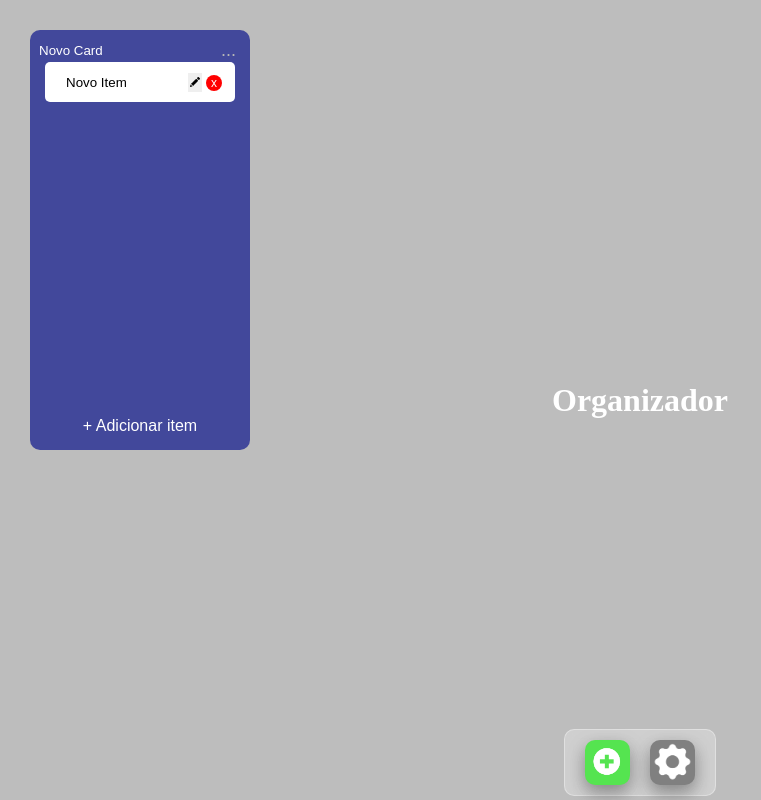
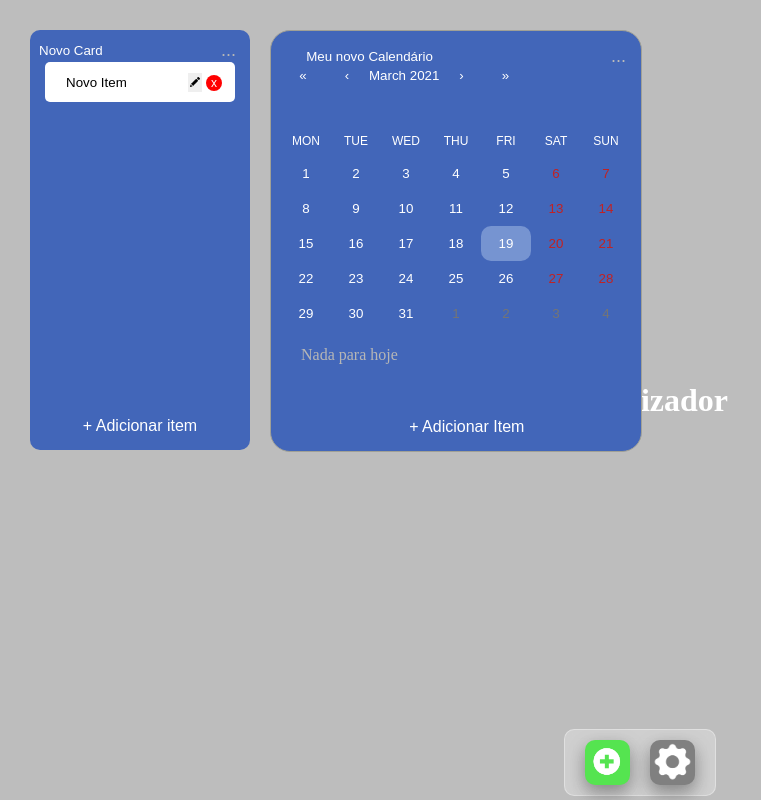
Before and after one commit to patrick095/Organizer, a React (Create React App) app: page / in a window 1280 px wide. Shown: the whole page, without its empty margins (0-761 px from the left). Built offline with nearby package versions, Linux system fonts and the light colour scheme.

Commit message:
- add calendarM

```diff
--- a/package.json
+++ b/package.json
@@ -6,11 +6,15 @@
     "@testing-library/jest-dom": "^5.11.4",
     "@testing-library/react": "^11.1.0",
     "@testing-library/user-event": "^12.1.10",
+    "classnames": "^2.2.6",
     "react": "^17.0.1",
+    "react-calendar": "^3.3.1",
     "react-dom": "^17.0.1",
     "react-router-dom": "^5.2.0",
     "react-scripts": "4.0.3",
-    "web-vitals": "^1.0.1"
+    "styled-components": "^5.2.1",
+    "web-vitals": "^1.0.1",
+    "webpack-dev-server": "^3.11.1"
   },
   "scripts": {
     "start": "react-scripts start",
--- a/src/pages/index/index.js
+++ b/src/pages/index/index.js
@@ -1,13 +1,19 @@
 import React, { useEffect, useState } from 'react';
+import Calendar from 'react-calendar';
+
 import PageDefault from '../../components/PageDefault';
 import editButton from '../../assets/buttons/edit.png';
 
 import "./styles.css"
 
 function Index() {
-    const [allObjects, setAllObjects] = useState([{type: "card",title: "Novo Card", body: [{title:"Novo Item", body:"Aqui um pequeno texto do corpo do item"}]}])
+    const [allObjects, setAllObjects] = useState([
+        {type: "card",title: "Novo Card", body: [{title:"Novo Item", body:"Aqui um pequeno texto do corpo do item"}]},
+        {type: "calendarM", title: "Meu novo Calendário", body: []}
+    ])
     const [buttonOption, setButtonOption] = useState([])
     const [subItemActive,setSubItemActive ] = useState([[]])
+    const [valueCalendar, onChangeCalendar] = useState(new Date());
     //use Effect cria todas as opções dos botões de acordo com o que está em allObjects
     useEffect(() =>{
         allObjects.map((obj,i) =>{
@@ -24,6 +30,7 @@ function Index() {
     }, [allObjects])
 
     //modelos de objetos
+    //CARD
     function objectCard(obj, i){
         function buttonSubItem(index){
             if (subItemActive[i][index] === '') {
@@ -86,6 +93,39 @@ function Index() {
                 <button className="addItem" onClick={() => addSubItem(i)}>+ Adicionar item</button>
             </div>
         )}
+
+    //CALENDÁRIO
+    function objectCalendar(obj, index){
+    //console.log(valueCalendar)
+    let bodyToShow
+    if (obj.body.length < 1) {
+        bodyToShow = (<span>Nada para hoje</span>)
+    }
+    ///fazer aqui como vão ser salvos os itens no calendário
+        return (
+            <div className="calendar">
+                <div className="calendarHeader">
+                <input type="text" value={obj.title} onChange={(e)=>changeTitle(index, e.target.value)}/>
+                <button onClick={() => handlebuttonOption(index)} className="cardOptionsButton">...</button>
+                <div className={'cardOptions '+ buttonOption[index]}>
+                        <button onClick={()=> removeCard(index)}>Apagar</button>
+                </div>
+                </div>
+            <Calendar
+                onChange={onChangeCalendar}
+                value={valueCalendar}
+                //formatLongDate={( 'dd MMM YYYY')}
+            />
+            <div className="dayItem">
+                {bodyToShow}
+                </div>
+            <div className="buttonAdd">
+                <button >+ Adicionar Item</button>
+            </div>
+            </div>
+        )
+    }
+    //FUNÇÕES CARD
     function removeCard(index){
         allObjects.splice(index, 1)
         setAllObjects([...allObjects])
@@ -114,6 +154,9 @@ function Index() {
                             o = objectCard(obj, i)
                         }
                         //por enquanto vou deixar assim para evitar erro
+                        else if (obj.type === "calendarM") {
+                            o = objectCalendar(obj, i)
+                        }
                         else {
                             o = objectCard(obj, i)
                         }
--- a/src/pages/index/styles.css
+++ b/src/pages/index/styles.css
@@ -1,3 +1,7 @@
+* {
+    --primary-item-bg-color: rgb(66, 102, 185);
+    --primary-item-font-color: white;
+}
 .h1Background {
  color: white;
  position: absolute;
@@ -13,7 +17,7 @@
     width: 200px;
     height: 400px;
     border-radius: 10px;
-    background-color: rgb(66, 72, 155);
+    background-color: var(--primary-item-bg-color);
     padding: 10px;
     margin: 10px;
     position: relative;
@@ -22,7 +26,7 @@
     flex-direction: column;
 }
 .card .cardTitle {
-    color: white;
+    color: var(--primary-item-font-color);
     display: flex;
     flex-direction: row;
     justify-content: space-between;
@@ -32,9 +36,9 @@
     border: none;
     background-color: rgba(255, 255, 255, 0);
     cursor: pointer;
-    color: white;
+    color: var(--primary-item-font-color);
 }
-.card .cardTitle .cardOptionsButton {
+.cardOptionsButton {
     border: none;
     width: 25px;
     height: 20px;
@@ -44,13 +48,13 @@
     color: rgb(182, 182, 182);
     font-size: 18px;
 }
-.card .cardTitle .cardOptionsButton:hover {
+.cardOptionsButton:hover {
     background-color: rgba(255, 255, 255, 0.267);
 }
-.card .cardTitle .cardOptionsButton:focus {
+.cardOptionsButton:focus {
     outline: 0;
 }
-.card .cardTitle .cardOptions {
+.cardOptions {
     position: absolute;
     right: 0;
     top: 20px;
@@ -58,18 +62,19 @@
     min-height: 100px;
     z-index: -1;
     padding: 5px;
+    border-radius: 10px;
 }
-.card .cardTitle .active {
+.active {
     background-color: aliceblue;
     z-index: 1;
 }
-.card .cardTitle .cardOptions button {
+.cardOptions button {
     border: none;
     width: 100%;
     cursor: pointer;
     padding: 5px;
 }
-.card .cardTitle .cardOptions button:hover {
+.cardOptions button:hover {
     background-color: rgb(170, 170, 170);
 }
 .card .addItem {
@@ -80,7 +85,7 @@
     width: 90%;
     border-radius: 10px;
     background-color: rgba(240, 248, 255, 0);
-    color: white;
+    color: var(--primary-item-font-color);
     font-size: 16px;
     cursor: pointer;
 }
@@ -101,7 +106,7 @@
 .card .cardBody .subItem{
 width: 95%;
 min-height: 40px;
-background-color: white;
+background-color: var(--primary-item-font-color);
 border-radius: 5px;
 display: flex;
 flex-direction: column;
@@ -132,7 +137,7 @@ margin: 2px;
     padding: 0;
     background-color: red;
     border-radius: 50%;
-    color: white;
+    color: var(--primary-item-font-color);
 }
 .card .cardBody .subItem .deleteButton:hover{
     content: counter(name);
@@ -165,3 +170,184 @@ margin: 2px;
     opacity: 1;
     z-index: 1;
 }
+/* CALENDÁRIO */
+.calendar {
+    background: var(--primary-item-bg-color);
+    border: 1px solid #a0a096;
+    border-radius: 20px;
+    height: 400px;
+    padding: 15px 10px 5px 10px;
+    margin: 10px;
+    display: flex;
+    flex-direction: column;
+    position: relative;
+    color:var(--primary-item-font-color);
+  }
+  .calendarHeader {
+    display: flex;
+    flex-direction: row;
+    justify-content: space-between;
+    align-items:stretch;
+    position: relative;
+  }
+  .calendarHeader .cardOptionsButton {
+    color: #bbbbbb;
+  }
+  .calendar span {
+      color: var(--primary-item-font-color);
+  }
+  .calendar input {
+    border: none;
+    background-color: rgba(255, 255, 255, 0);
+    cursor: pointer;
+    color: var(--primary-item-font-color);
+    text-align: center;
+  }
+  .calendar abbr {
+      text-decoration: none;
+  }
+  .buttonAdd button {
+      position: absolute;
+      bottom: 10px;
+      left: 36%;
+    display: flex;
+    border: none;
+    cursor: pointer;
+    padding: 5px;
+    background-color: rgba(255, 255, 255, 0);
+    border-radius: 10px;
+    color: var(--primary-item-font-color);
+    font-size: 16px;
+  }
+  .buttonAdd button:hover {
+    background-color: rgba(255, 255, 255, 0.267);
+  }
+  .dayItem {
+    margin-left: 20px;
+  }
+  .dayItem span {
+    color: rgb(182, 182, 182);
+  }
+  .react-calendar {
+    width: 350px;
+    height: 280px;
+    max-width: 100%;
+    font-family: Arial, Helvetica, sans-serif;
+    color: var(--primary-item-font-color);
+    line-height: 1.125em;
+  }
+  .react-calendar--doubleView {
+    width: 700px;
+  }
+  .react-calendar--doubleView .react-calendar__viewContainer {
+    display: flex;
+    margin: -0.5em;
+  }
+  .react-calendar--doubleView .react-calendar__viewContainer > * {
+    width: 50%;
+    margin: 0.5em;
+  }
+  .react-calendar,
+  .react-calendar *,
+  .react-calendar *:before,
+  .react-calendar *:after {
+    -moz-box-sizing: border-box;
+    -webkit-box-sizing: border-box;
+    box-sizing: border-box;
+  }
+  .react-calendar button {
+    margin: 0;
+    border: 0;
+    outline: none;
+    border-radius: 10px;
+  }
+  .react-calendar button:enabled:hover {
+    cursor: pointer;
+  }
+  .react-calendar__navigation {
+    height: 44px;
+    margin-bottom: 1em;
+  }
+  .react-calendar__navigation button {
+    min-width: 44px;
+    background: none;
+    color: var(--primary-item-font-color);
+  }
+  .react-calendar__navigation button:enabled:hover,
+  .react-calendar__navigation button:enabled:focus {
+    background-color: rgba(255, 255, 255, 0.267);
+  }
+  .react-calendar__navigation button[disabled] {
+    background-color: #8d8d8d;
+  }
+  .react-calendar__month-view__weekdays {
+    text-align: center;
+    text-transform: uppercase;
+    font-size: 0.75em;
+    color: var(--primary-item-font-color);
+  }
+  .react-calendar__month-view__weekdays__weekday {
+    padding: 0.5em;
+  }
+  .react-calendar__month-view__weekNumbers {
+    font-weight: bold;
+  }
+  .react-calendar__month-view__weekNumbers .react-calendar__tile {
+    display: flex;
+    align-items: center;
+    justify-content: center;
+    font-size: 0.75em;
+    padding: calc(0.75em / 0.75) calc(0.5em / 0.75);
+  }
+  .react-calendar__month-view__days__day{
+    color: var(--primary-item-font-color);
+  }
+  .react-calendar__month-view__days__day--weekend {
+    color: #c22222;
+  }
+  .react-calendar__month-view__days__day--neighboringMonth {
+    color: #757575;
+  }
+  .react-calendar__year-view .react-calendar__tile,
+  .react-calendar__decade-view .react-calendar__tile,
+  .react-calendar__century-view .react-calendar__tile {
+    padding: 2em 0.5em;
+  }
+  .react-calendar__tile {
+    max-width: 100%;
+    text-align: center;
+    padding: 0.75em 0.5em;
+    background: none;
+  }
+  .react-calendar__tile:disabled {
+    background-color: #f0f0f0;
+  }
+  .react-calendar__tile:enabled:hover,
+  .react-calendar__tile:enabled:focus {
+    background-color: rgba(255, 255, 255, 0.267);
+  }
+  .react-calendar__tile--now {
+    background: rgba(14, 114, 1, 0.527);
+  }
+  .react-calendar__tile--now:enabled:hover,
+  .react-calendar__tile--now:enabled:focus {
+    background: #2ea001;
+  }
+  .react-calendar__tile--hasActive {
+    background: #76baff;
+  }
+  .react-calendar__tile--hasActive:enabled:hover,
+  .react-calendar__tile--hasActive:enabled:focus {
+    background: #a9d4ff;
+  }
+  .react-calendar__tile--active {
+    background: #d7e9fc59;
+    color: rgb(255, 255, 255);
+  }
+  .react-calendar__tile--active:enabled:hover,
+  .react-calendar__tile--active:enabled:focus {
+    background: #1088ff8c;
+  }
+  .react-calendar--selectRange .react-calendar__tile--hover {
+    background-color: #e6e6e6;
+  }
```
Also changed, not shown: 2 other files (tests, documents, lock files or other folders).
